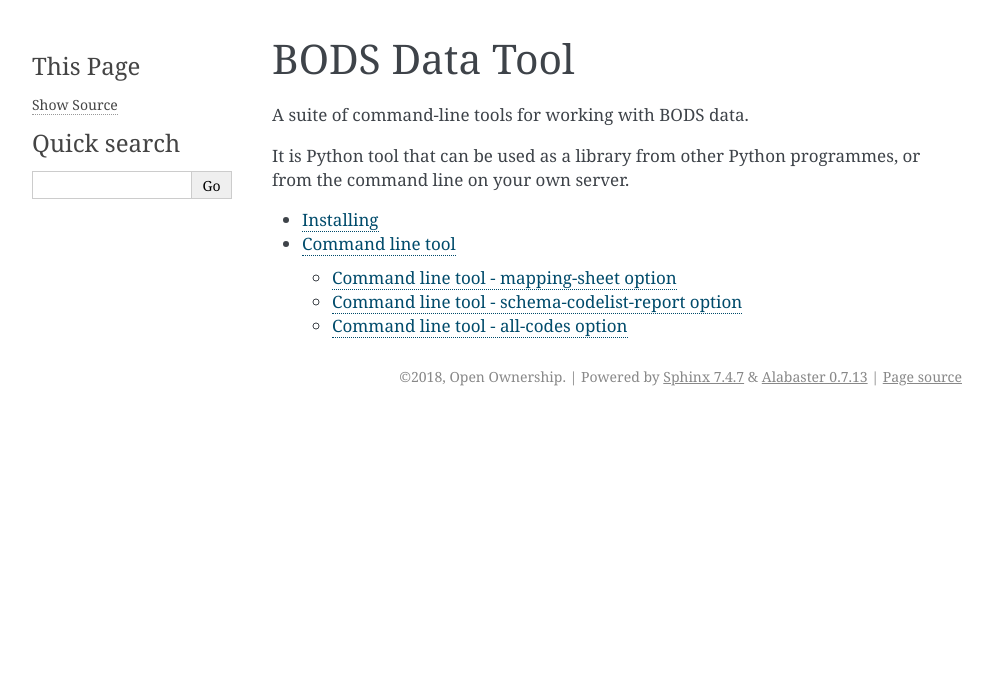
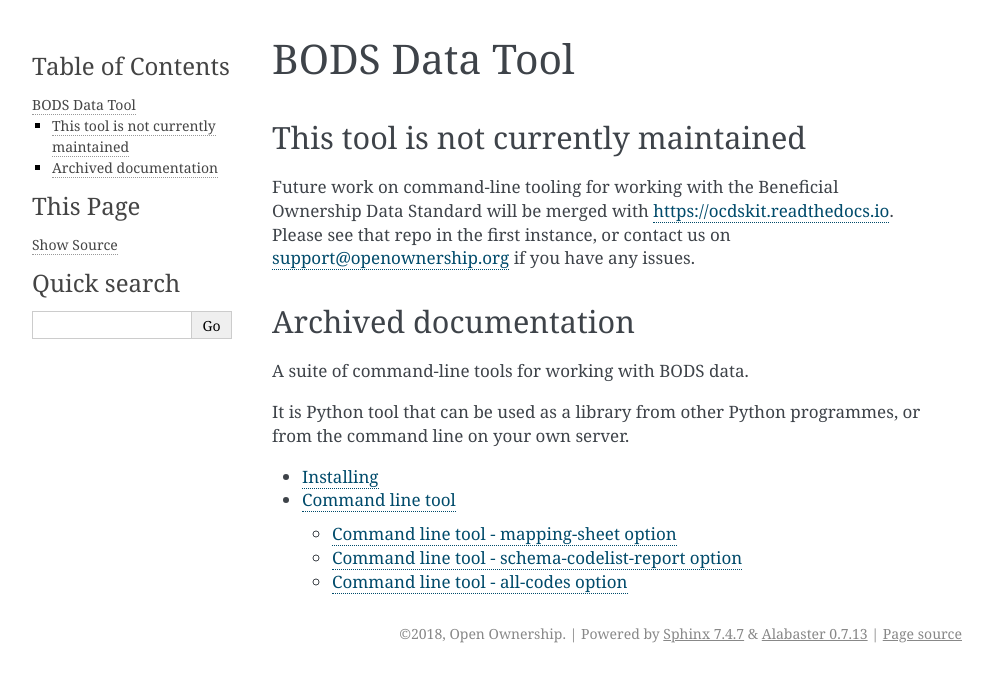
Before and after one commit to openownership/bodskit, a Sphinx documentation site: the page built from docs/index.rst, in a window 1280 px wide. Shown: the top 682 px of the page, without its empty margins (148-1141 px from the left). Built offline with Sphinx 7.4.7, drawn with Linux system fonts in a browser that asks for light colours.

Commit message:
Update docs to note unmaintained status

```diff
--- a/docs/index.rst
+++ b/docs/index.rst
@@ -1,5 +1,13 @@
 BODS Data Tool
 ==============
+
+This tool is not currently maintained
+-------------------------------------
+
+Future work on command-line tooling for working with the Beneficial Ownership Data Standard will be merged with https://ocdskit.readthedocs.io. Please see that repo in the first instance, or contact us on `support@openownership.org <mailto:support@openownership.org>`_ if you have any issues.
+
+Archived documentation
+----------------------
 
 A suite of command-line tools for working with BODS data.
 
```
